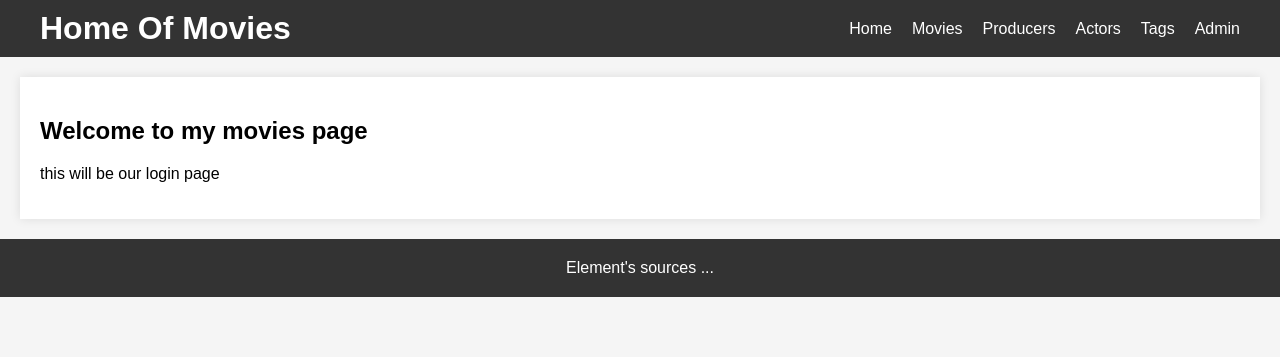
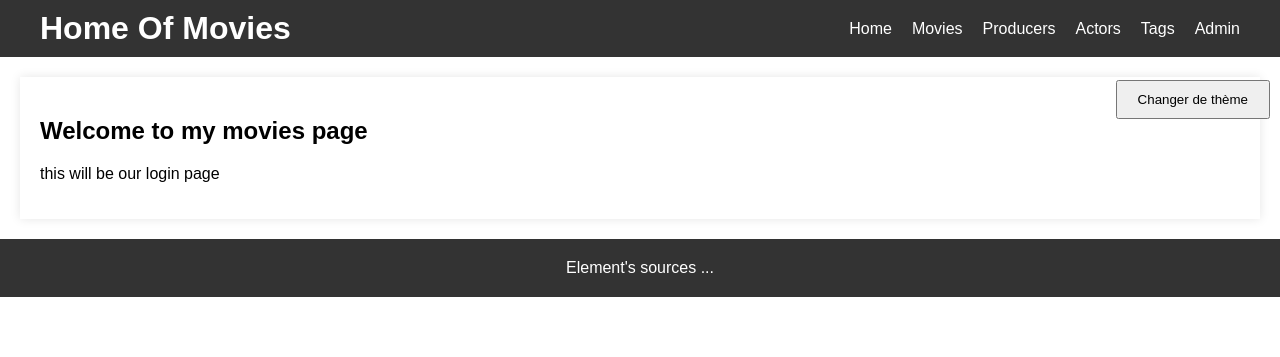
Before and after one commit to Darkbriks/L2_Web_Projet_3, a PHP site: page /src/html/index.html in a window 1280 px wide. Shown: the top 357 px of the page. Run offline with PHP 8.4, Linux system fonts and the light colour scheme.

Commit message:
changed theme added in js and css modificiations for both themes

```diff
--- a/css/my_movies.css
+++ b/css/my_movies.css
@@ -2,7 +2,7 @@ body {
     font-family: Arial, sans-serif;
     margin: 0;
     padding: 0;
-    background-color: whitesmoke;
+    transition: background-color 0.3s, color 0.3s;
 }
 
 header {
@@ -44,7 +44,7 @@ main {
     max-width: 1200px;
     margin: 20px auto;
     padding: 20px;
-    background-color: white;
+    transition: background-color 0.3s, color 0.3s;
     box-shadow: 0 0 10px rgba(0,0,0,0.1);
 }
 
@@ -58,3 +58,21 @@ footer {
 footer p {
     margin: 0;
 }
+
+body.light-theme {
+    background-color: white;
+    color: black;
+}
+
+body.dark-theme {
+    background-color: black;
+    color: white;
+}
+
+#theme{
+    position: fixed;
+    top: 80px;
+    right: 10px;
+    padding: 10px 20px;
+    cursor: pointer;
+}
--- a/src/html/index.html
+++ b/src/html/index.html
@@ -16,6 +16,8 @@
 
 <footer data-include="footer.html"></footer>
 
+<button id="theme">Changer de thème</button>
+
 <script src="../js/script.js"></script>
 </body>
 </html>
--- a/src/js/script.js
+++ b/src/js/script.js
@@ -1,5 +1,8 @@
 document.addEventListener('DOMContentLoaded', function() {
     includeHTML();
+    initializeTheme();
+    document.getElementById('theme').addEventListener('click', theme);
+
 });
 
 function includeHTML() {
@@ -19,3 +22,19 @@ function includeHTML() {
             });
     });
 }
+function initializeTheme() {
+    const savedTheme = localStorage.getItem('theme') || 'light';
+    document.body.classList.add(`${savedTheme}-theme`);
+}
+
+function theme() {
+    if (document.body.classList.contains('light-theme')) {
+        document.body.classList.replace('light-theme', 'dark-theme');
+        document.getElementById('theme').innerHTML = 'Light mode';
+        localStorage.setItem('theme', 'dark');
+    } else {
+        document.body.classList.replace('dark-theme', 'light-theme');
+        document.getElementById('theme').innerHTML = 'Dark mode'
+        localStorage.setItem('theme', 'light');
+    }
+}
```
